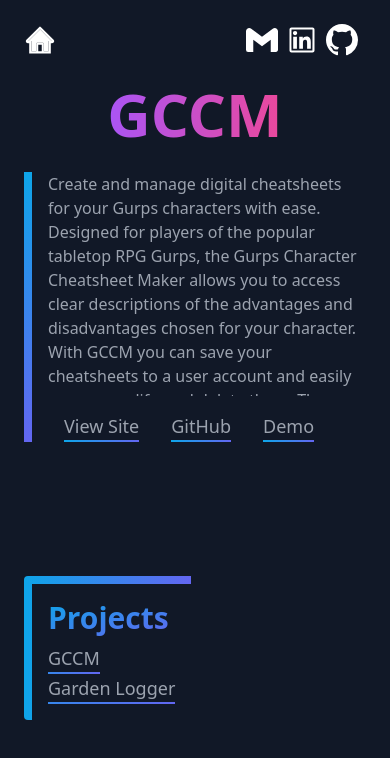
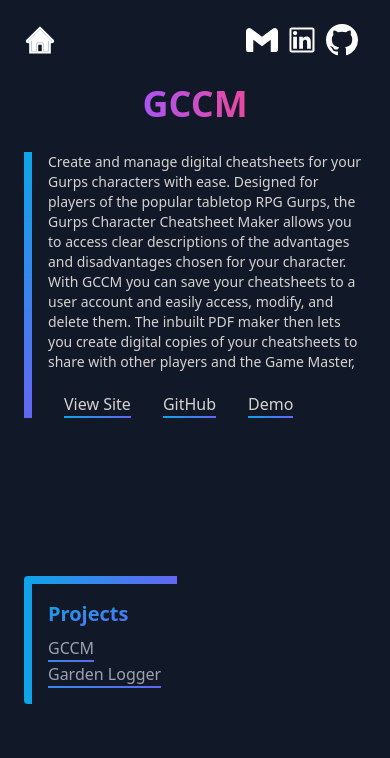
Before and after one commit to Uken81/portfolio, a React (Vite) app: page / in a window 390 px wide. Both pictures are taken after a click on the element "GCCM". Shown: the top 758 px of the page. Built offline with nearby package versions, Linux system fonts and the light colour scheme.

Commit message:
Change app text color. Resize text for mobile.

```diff
--- a/src/App.tsx
+++ b/src/App.tsx
@@ -14,7 +14,7 @@
   };
 
   return (
-    <div className="min-h-screen bg-gray-900  p-6 text-gray-400">
+    <div className="min-h-screen bg-gray-900  p-6 text-stone-300">
       <Header setSelectedProject={setSelectedProject} closeDemo={closeDemo} />
       <Demo demoImage={demoImage} closeDemo={closeDemo} />
       <MainMessage
--- a/src/components/MainMessage.tsx
+++ b/src/components/MainMessage.tsx
@@ -15,9 +15,7 @@
   const Link = (props: { linkText: string; linkRef: string }) => (
     <div className="mb-0.5 bg-gray-900">
       <a href={props.linkRef} target="_blank" rel="noopener noreferrer">
-        <span className="text-lg duration-300 hover:text-white">
-          {props.linkText}
-        </span>
+        <span className="pb-1">{props.linkText}</span>
       </a>
     </div>
   );
@@ -25,12 +23,12 @@
   const Message = (props: Project) => (
     <div className="mb-28 flex h-96 flex-col">
       <div className="mb-6 flex cursor-default justify-center text-center">
-        <h1 className="bg-gradient-to-r from-purple-500 to-pink-500 bg-clip-text p-1 text-6xl font-extrabold text-transparent hover:bg-gradient-to-l">
+        <h1 className="bg-gradient-to-r from-purple-500 to-pink-500 bg-clip-text p-1 text-4xl font-extrabold text-transparent hover:bg-gradient-to-l">
           {props.title}
         </h1>
       </div>
       <div className="max-w-lg bg-gradient-to-b from-sky-500 to-indigo-500">
-        <div className="ml-2 max-h-56 cursor-default overflow-y-auto bg-gray-900 pl-4 scrollbar-none">
+        <div className="ml-2 max-h-56 cursor-default overflow-y-auto bg-gray-900 pl-4 text-sm">
           <span dangerouslySetInnerHTML={{ __html: props.text }}></span>
         </div>
         {project.links && (
@@ -41,13 +39,9 @@
             <div className="ml-8 bg-gradient-to-r from-sky-500 to-indigo-500 hover:bg-gradient-to-l">
               <Link linkRef={project.links.github} linkText="GitHub" />
             </div>
-            <div className="ml-8 bg-gradient-to-r from-sky-500 to-indigo-500 hover:bg-gradient-to-l">
-              <div className="mb-0.5 bg-gray-900">
-                <p
-                  onClick={handleClick}
-                  className="cursor-pointer text-lg duration-300 hover:text-white">
-                  Demo
-                </p>
+            <div className="ml-8  bg-gradient-to-r from-sky-500 to-indigo-500 hover:bg-gradient-to-l">
+              <div className="bg-gray-900">
+                <span onClick={handleClick}>Demo</span>
               </div>
             </div>
           </div>
--- a/src/components/Projects.tsx
+++ b/src/components/Projects.tsx
@@ -16,7 +16,7 @@
     <div className="max-w-fit bg-gradient-to-br from-sky-500 to-indigo-500">
       <p
         onClick={() => handleClick(props.onClickParam)}
-        className="mb-0.5 cursor-pointer whitespace-nowrap bg-gray-900 text-lg duration-300 hover:tracking-wider hover:text-white">
+        className="mb-0.5 cursor-pointer whitespace-nowrap bg-gray-900 duration-300">
         {props.title}
       </p>
     </div>
@@ -25,7 +25,7 @@
   return (
     <div className="flex max-w-min rounded-l bg-gradient-to-r from-sky-500 to-indigo-500 pl-2 pt-2">
       <div className="flex flex-col bg-gray-900  px-4 py-4 text-gray-400">
-        <h1 className="mb-2 cursor-default bg-gradient-to-br from-sky-500 to-indigo-500 bg-clip-text text-3xl font-extrabold text-transparent">
+        <h1 className="mb-2 cursor-default bg-gradient-to-br from-sky-500 to-indigo-500 bg-clip-text text-xl font-extrabold text-transparent">
           Projects
         </h1>
         {projectList.map((project) => (
```
